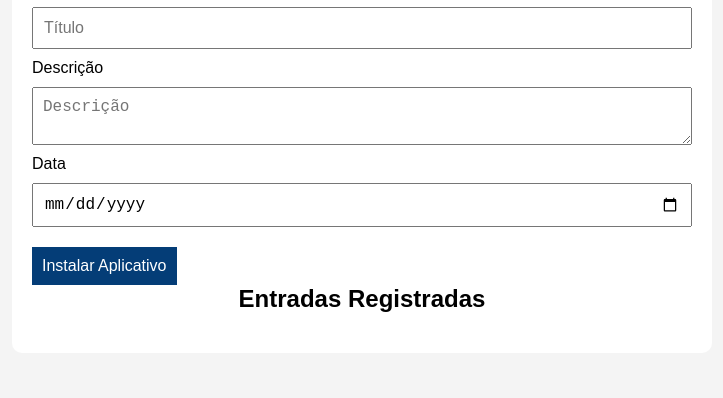
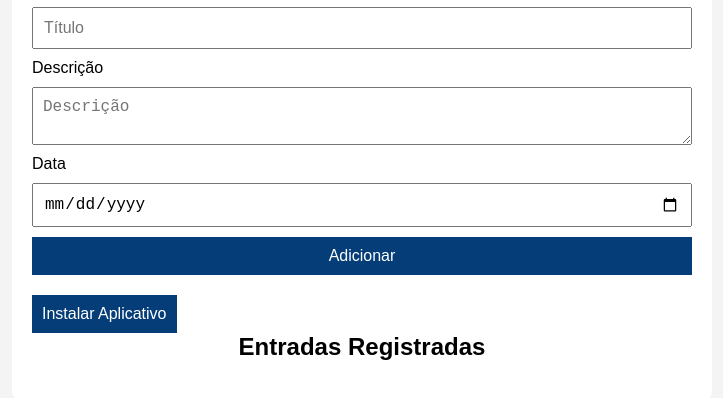
Before and after one commit to Joao-P90/Diario-de-bordo, a plain HTML site: page index.html in a window 1280 px wide. Shown: the part 118-516 px from the top of the page, without its empty margins (278-1001 px from the left). Drawn offline with Linux system fonts and the light colour scheme.

Commit message:
Algumas correções

```diff
--- a/index.html
+++ b/index.html
@@ -33,6 +33,8 @@
             <label for="data">Data</label>
             <input type="date" id="data" required>
 
+            <button type="submit">Adicionar</button>
+
         </form>
 
         <button id="installBtn" hidden>Instalar Aplicativo</button>
```
